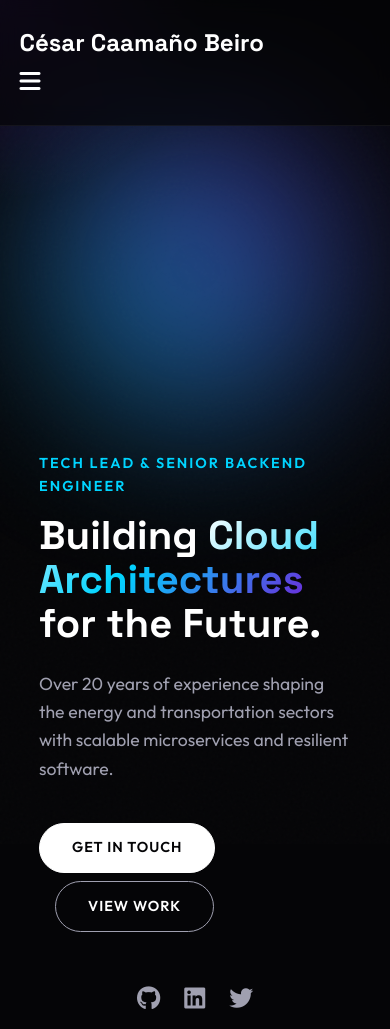
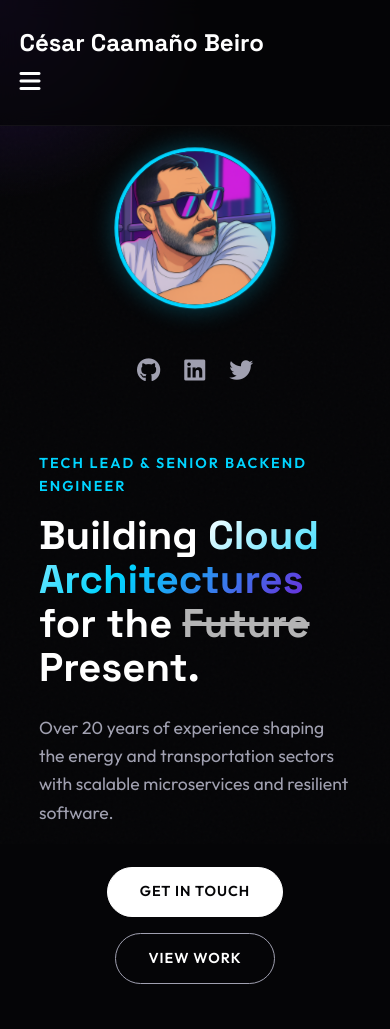
Before and after one commit to futesat/futesat.github.io, a plain HTML site: page index.html in a window 390 px wide. Shown: the top 1029 px of the page. Drawn offline with Linux system fonts and the light colour scheme.

Commit message:
feat: several design improvements

```diff
--- a/index.html
+++ b/index.html
@@ -38,29 +38,36 @@
     </header>
 
     <main>
+        <!-- HERO SECTION -->
         <section id="hero" class="hero-section">
             <div class="hero-content">
                 <p class="overline">Tech Lead & Senior Backend Engineer</p>
-                <h1>Building <span class="gradient-text">Cloud Architectures</span> <br> for the Future.</h1>
+                <h1>
+                    Building <span class="gradient-text">Cloud Architectures</span> <br>
+                    for the <span class="strikethrough">Future</span> Present.
+                </h1>
                 <p class="hero-desc">Over 20 years of experience shaping the energy and transportation sectors with
                     scalable microservices and resilient software.</p>
+
                 <div class="hero-cta">
                     <a href="#contact" class="btn primary-btn">Get in Touch</a>
                     <a href="#experience" class="btn secondary-btn">View Work</a>
                 </div>
-                <div class="social-links">
+            </div>
+
+            <div class="hero-visual">
+                <img src="assets/profile.png" alt="Profile" class="profile-image">
+
+                <div class="social-links visual-links">
                     <a href="https://github.com/futesat" target="_blank"><i class="fab fa-github"></i></a>
                     <a href="https://www.linkedin.com/in/cesarbeiro/" target="_blank"><i
                             class="fab fa-linkedin"></i></a>
                     <a href="https://x.com/futesat" target="_blank"><i class="fab fa-twitter"></i></a>
                 </div>
             </div>
-            <div class="hero-visual">
-                <!-- Abstract 3D/Code Visual -->
-                <div class="sphere"></div>
-            </div>
         </section>
 
+        <!-- ABOUT -->
         <section id="about" class="section">
             <div class="container">
                 <h2 class="section-title">Professional Summary</h2>
@@ -78,10 +85,12 @@
             </div>
         </section>
 
+        <!-- EXPERIENCE -->
         <section id="experience" class="section">
             <div class="container">
                 <h2 class="section-title">Experience</h2>
                 <div class="timeline">
+
                     <div class="timeline-item">
                         <div class="timeline-date">Aug 2019 – Present</div>
                         <div class="timeline-content card">
@@ -97,6 +106,7 @@
                             </ul>
                         </div>
                     </div>
+
                     <div class="timeline-item">
                         <div class="timeline-date">Jul 2017 – Aug 2019</div>
                         <div class="timeline-content card">
@@ -104,12 +114,12 @@
                             <p class="role-subtitle">Transportation Industry</p>
                             <ul>
                                 <li>Led definition and implementation of startup systems and IT strategy.</li>
-                                <li>Focused on "Meep" Mobility as a Service (MaaS) app.</li>
                                 <li>Designed microservice backend architecture (Java/Spring, AWS).</li>
                                 <li>Managed team of 7 developers.</li>
                             </ul>
                         </div>
                     </div>
+
                     <div class="timeline-item">
                         <div class="timeline-date">Jun 2008 – Jul 2017</div>
                         <div class="timeline-content card">
@@ -118,10 +128,10 @@
                             <ul>
                                 <li>Technical Supervisor in IT planning for 9 years.</li>
                                 <li>Project Manager for vehicle/personnel management systems.</li>
-                                <li>Tech Stack: Java/Spring, Ibatis, Oracle, Flex.</li>
                             </ul>
                         </div>
                     </div>
+
                     <div class="timeline-item">
                         <div class="timeline-date">Nov 2006 – Jul 2008</div>
                         <div class="timeline-content card">
@@ -129,10 +139,10 @@
                             <p class="role-subtitle">IT and Services Industry</p>
                             <ul>
                                 <li>Developed reusable software components for JEE/Vignette web portals.</li>
-                                <li>Project: astursalud.es. Tech: Java/Spring, Portlets, Oracle.</li>
                             </ul>
                         </div>
                     </div>
+
                     <div class="timeline-item">
                         <div class="timeline-date">Sep 2005 – Oct 2006</div>
                         <div class="timeline-content card">
@@ -140,18 +150,20 @@
                             <p class="role-subtitle">Software Industry</p>
                             <ul>
                                 <li>R&D for proactive malware detection tools in TruPrevent area.</li>
-                                <li>Tech: Visual Studio, C/C++, C#.</li>
                             </ul>
                         </div>
                     </div>
+
                 </div>
             </div>
         </section>
 
+        <!-- SKILLS -->
         <section id="skills" class="section">
             <div class="container">
                 <h2 class="section-title">Technical Expertise</h2>
                 <div class="skills-grid">
+
                     <div class="skill-category card">
                         <h3><i class="fas fa-code"></i> Languages</h3>
                         <div class="tags">
@@ -162,6 +174,7 @@
                             <span>C / C++</span>
                         </div>
                     </div>
+
                     <div class="skill-category card">
                         <h3><i class="fas fa-layer-group"></i> Frameworks</h3>
                         <div class="tags">
@@ -170,6 +183,7 @@
                             <span>Angular</span>
                         </div>
                     </div>
+
                     <div class="skill-category card">
                         <h3><i class="fas fa-cloud"></i> Cloud & DevOps</h3>
                         <div class="tags">
@@ -181,6 +195,7 @@
                             <span>Microservices</span>
                         </div>
                     </div>
+
                     <div class="skill-category card">
                         <h3><i class="fas fa-database"></i> Data</h3>
                         <div class="tags">
@@ -189,6 +204,7 @@
                             <span>NoSQL (Datastore)</span>
                         </div>
                     </div>
+
                     <div class="skill-category card">
                         <h3><i class="fas fa-users-cog"></i> Methodologies</h3>
                         <div class="tags">
@@ -196,14 +212,17 @@
                             <span>Agile PM</span>
                         </div>
                     </div>
+
                 </div>
             </div>
         </section>
 
+        <!-- EDUCATION -->
         <section id="education" class="section">
             <div class="container">
                 <h2 class="section-title">Education & Certs</h2>
                 <div class="grid-2">
+
                     <div class="card">
                         <h3>Education</h3>
                         <ul class="list-unstyled">
@@ -217,6 +236,7 @@
                             </li>
                         </ul>
                     </div>
+
                     <div class="card">
                         <h3>Certifications</h3>
                         <ul class="list-unstyled">
@@ -227,10 +247,12 @@
                             <li>Certified Scrum Master - 2019</li>
                         </ul>
                     </div>
+
                 </div>
             </div>
         </section>
 
+        <!-- FOOTER -->
         <footer id="contact">
             <div class="container footer-content">
                 <h2>Let's Build Something Great</h2>
--- a/styles.css
+++ b/styles.css
@@ -109,6 +109,12 @@ h6 {
     height: 4px;
     background: linear-gradient(90deg, var(--accent-secondary), var(--accent-primary));
     border-radius: 2px;
+}
+
+/* Tachado para "Future" */
+.strikethrough {
+    text-decoration: line-through;
+    opacity: 0.7;
 }
 
 /* Components */
@@ -278,6 +284,7 @@ h6 {
     max-width: 480px;
 }
 
+/* Social Links (reutilizado para hero visual y footer) */
 .social-links {
     margin-top: 2.5rem;
     display: flex;
@@ -295,16 +302,33 @@ h6 {
     transform: translateY(-3px);
 }
 
-/* Hero Visual Animation */
+/* Hero Visual con imagen de perfil + iconos debajo */
 .hero-visual {
     position: relative;
     width: 400px;
     height: 400px;
     display: flex;
-    justify-content: center;
+    flex-direction: column;
+    /* apila imagen + redes */
+    justify-content: flex-start;
+    /* empieza arriba */
     align-items: center;
+    /* centra horizontalmente */
+    padding-top: 40px;
+    /* imagen algo más arriba */
 }
 
+.profile-image {
+    width: 200px;
+    height: 200px;
+    border-radius: 50%;
+    object-fit: cover;
+    border: 4px solid var(--accent-secondary);
+    box-shadow: 0 0 25px rgba(0, 212, 255, 0.3);
+    animation: float 6s ease-in-out infinite;
+}
+
+/* Esfera por si se quiere reutilizar */
 .sphere {
     width: 300px;
     height: 300px;
@@ -331,7 +355,7 @@ h6 {
 
 /* Sections General */
 .section {
-    padding: 6rem 10%;
+    padding: 3rem 10%;
 }
 
 .container {
@@ -490,7 +514,7 @@ footer {
 
 .social-links.large a {
     font-size: 2rem;
-    margin: 0 1rem;
+    margin: 0 0.5rem;
 }
 
 .copyright {
@@ -506,6 +530,18 @@ footer {
 
 /* Mobile Responsive */
 @media (max-width: 768px) {
+    .hero-cta {
+        display: flex;
+        flex-direction: column;
+        align-items: center;
+        justify-content: center;
+    }
+
+    .secondary-btn {
+        margin-left: 0;
+        margin-top: 1rem;
+    }
+
     .hero-section {
         flex-direction: column-reverse;
         justify-content: center;
@@ -517,6 +553,14 @@ footer {
         margin-bottom: 2rem;
         width: 100%;
         height: 300px;
+        padding-top: 0;
+        align-items: center;
+        justify-content: center;
+    }
+
+    .profile-image {
+        width: 160px;
+        height: 160px;
     }
 
     .hero-content h1 {
```
Also changed, not shown: assets/profile.png (added), assets/profile_s.png (added), 1 other file.
